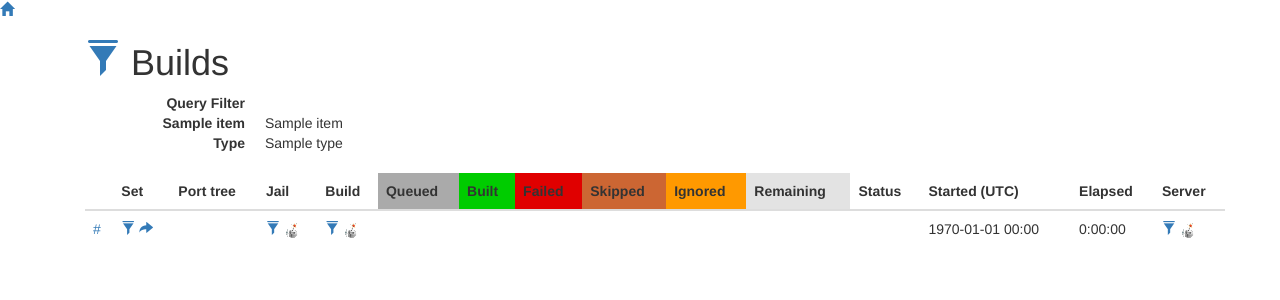
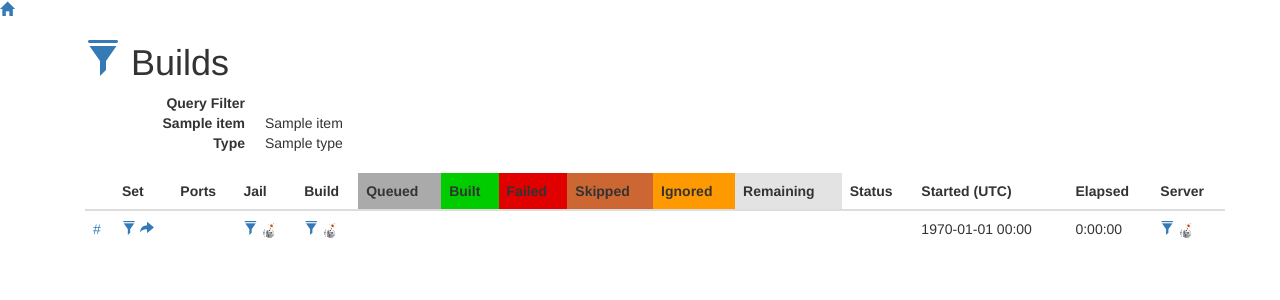
Before and after one commit to bdrewery/pkg-status.freebsd.org, a Flask app: template templates/builds.html in a window 1280 px wide. Shown: the top 300 px of the page. Run offline with Flask 2, Linux system fonts and the light colour scheme; the template is opened without the code that fills it: most values are stand-ins (such as "Sample title", 1, 10 or a date in 2020); some libraries are stand-ins or nearby versions.

Commit message:
Port Tree -> Ports

```diff
--- a/templates/builds.html
+++ b/templates/builds.html
@@ -17,7 +17,7 @@ Only displaying latest matching builds.
       <tr>
         <th></th>
         <th>Set</th>
-        <th>Port tree</th>
+        <th>Ports</th>
         <th>Jail</th>
         <th>Build</th>
         <th class="queued">Queued</th>
```
